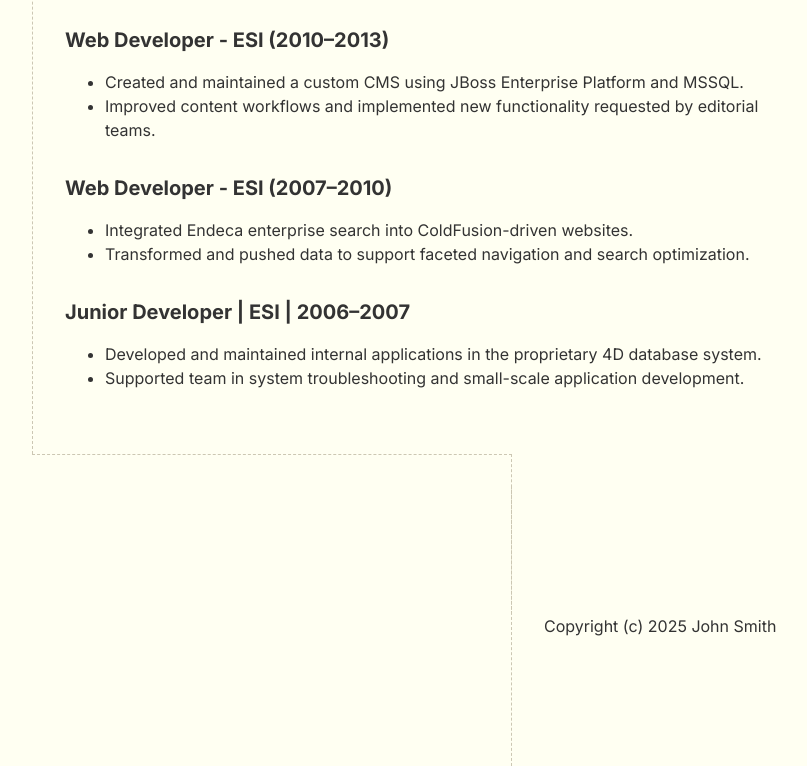
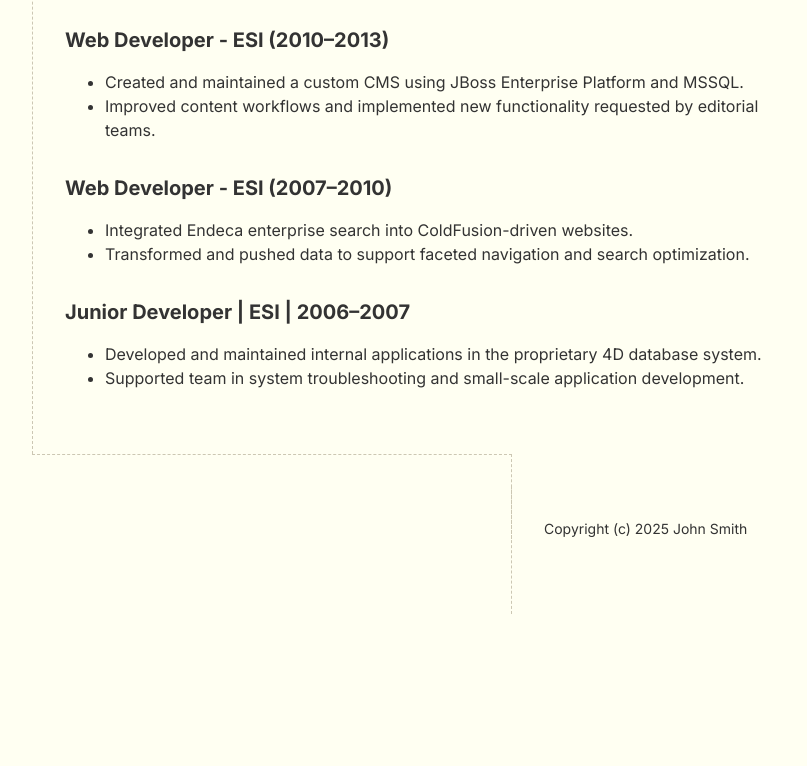
Before and after one commit to jayb0b/personal-site, an Astro site: page / in a window 1280 px wide. Shown: the part 2886-3652 px from the top of the page, without its empty margins (128-935 px from the left). After the commit the page ends 3500 px from the top, so only its background shows below. Built offline with nearby package versions, Linux system fonts and the light colour scheme; Astro itself is replaced by a stand-in of ours; a web font is replaced by a local one.

Commit message:
added footer

```diff
--- a/src/components/Footer.astro
+++ b/src/components/Footer.astro
@@ -2,7 +2,7 @@
 
 ---
 
-<section class="content">
+<section class="content content--footer">
   <div></div>
-  <div>Copyright (c) 2025 John Smith</div>
+  <div class="small">Copyright (c) 2025 John Smith</div>
 </section>
--- a/src/styles/layout.css
+++ b/src/styles/layout.css
@@ -80,7 +80,11 @@
 .content--reversed {
   grid-template-areas: "right left";
 }
-
+.content--footer {
+  & > * {
+    padding: 2rem 0 0 0;
+  }
+}
 .content--wide {
   padding: 2rem;
   grid-template-columns: 1fr;
--- a/src/styles/typography.css
+++ b/src/styles/typography.css
@@ -37,3 +37,6 @@
   font-size: var(--font-size-h6);
   line-height: var(--line-height-h6);
 }
+.small {
+  font-size: 0.875rem;
+}
```
